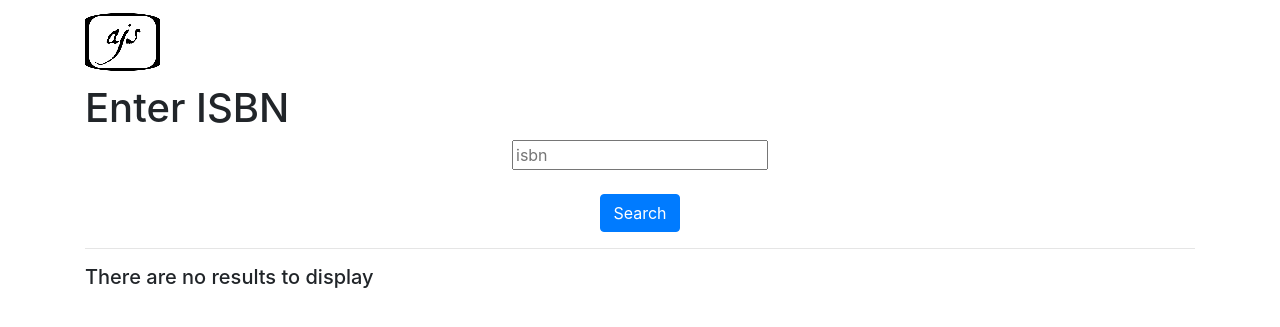
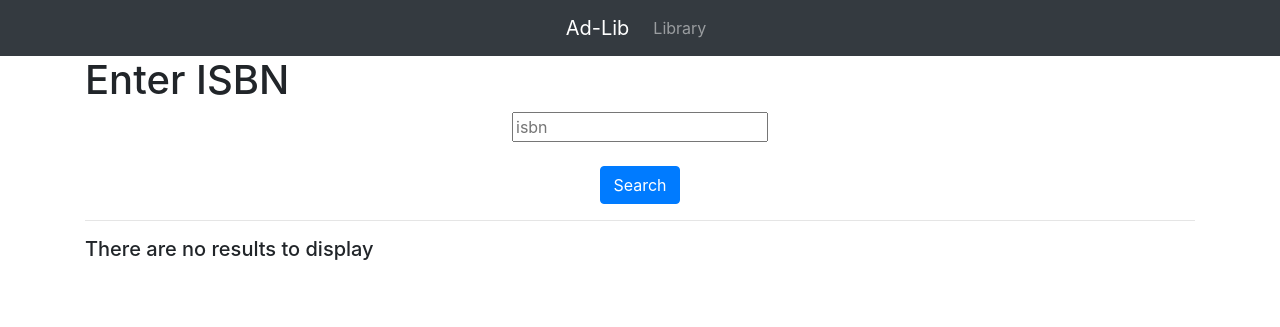
Before and after one commit to ajsimon1/library, a Flask app: page / in a window 1280 px wide. Shown: the top 327 px of the page. Run offline with Flask 2, Linux system fonts and the light colour scheme; parts of the project's set-up code (start-up, migrations or seed data) failed here and were passed over; some libraries are stand-ins or nearby versions.

Commit message:
included add to db functionality

```diff
--- a/app.py
+++ b/app.py
@@ -4,7 +4,8 @@ import requests
 import models
 import psycopg2
 
-from flask import Flask, render_template, request, flash, redirect, url_for
+from flask import (Flask, render_template, request, flash, redirect,
+                    url_for, session)
 from flask_sqlalchemy import SQLAlchemy
 from flask_migrate import Migrate
 
@@ -30,13 +31,14 @@ def index():
             isbn = str(form.isbn.data)
             response = requests.get(base+isbn, headers=headers)
             json_resp = json.loads(response.text)
+            session['isbndb_results'] = json_resp
             return render_template('index.html', data=json_resp, form=form)
         elif request.form.get('add') == 'Add':
             book = models.Book(
-                author = json_resp['book']['authors'],
-                isbn = json_resp['book']['isbn13'],
-                date_published = json_resp['book']['publish_date'],
-                title = json_resp['book']['title']
+                author = session['isbndb_results']['book']['authors'],
+                isbn = session['isbndb_results']['book']['isbn13'],
+                date_published = session['isbndb_results']['book']['date_published'],
+                title = session['isbndb_results']['book']['title'],
             )
             db.session.add(book)
             db.session.commit()
--- a/templates/base.html
+++ b/templates/base.html
@@ -11,19 +11,35 @@
 
         <title>Ad-Lib</title>
         {% block navbar %}
-        <div class="navbar navbar-inverse" role="navigation">
-            <div class="container">
-                <div class="navbar-header">
-                    <a class="navbar-brand" href="/"><img src="/static/img/ajs_black_75.75.png"</a>
+        <nav class="navbar navbar-expand-lg navbar-dark bg-dark">
+          <button class="navbar-toggler" type="button" data-toggle="collapse" data-target="#navbarsExample08" aria-controls="navbarsExample08" aria-expanded="false" aria-label="Toggle navigation">
+            <span class="navbar-toggler-icon"></span>
+          </button>
+
+          <div class="collapse navbar-collapse justify-content-md-center" id="navbarsExample08">
+            <ul class="navbar-nav">
+              <li class="nav-item active">
+                <a class="navbar-brand" href="/">Ad-Lib</a>
+              </li>
+              <li class="nav-item">
+                <a class="nav-link" href="{{ url_for('library') }}">Library</a>
+              </li>
+              <!--
+              <li class="nav-item">
+                <a class="nav-link disabled" href="#">Disabled</a>
+              </li>
+              <li class="nav-item dropdown">
+                <a class="nav-link dropdown-toggle" href="https://example.com" id="dropdown08" data-toggle="dropdown" aria-haspopup="true" aria-expanded="false">Dropdown</a>
+                <div class="dropdown-menu" aria-labelledby="dropdown08">
+                  <a class="dropdown-item" href="#">Action</a>
+                  <a class="dropdown-item" href="#">Another action</a>
+                  <a class="dropdown-item" href="#">Something else here</a>
                 </div>
-                <div class="navbar-collapse collapse text-center">
-                    <ul class="nav navbar-nav">
-                        <li><a href="{{ url_for('index') }}">Home</a></li>
-
-                    </ul>
-                </div>
-            </div>
-        </div>
+              </li>
+            -->
+            </ul>
+          </div>
+        </nav>
         {% endblock %}
         <!-- <header><p>Logged in as {{ player }}</p></p.></header> -->
     </head>
--- a/templates/index.html
+++ b/templates/index.html
@@ -28,7 +28,7 @@
         </tr>
     </table>
     <br>
-    <form>
+    <form method='post' name='add-to-db'>
       <input type="submit" name='add' class="btn btn-secondary" value='Add'>
     </form>
 {% else %}
```
Also changed, not shown: 1 other file.
